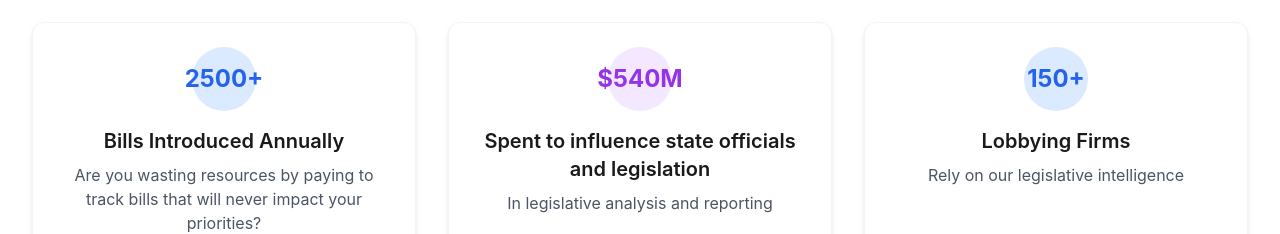
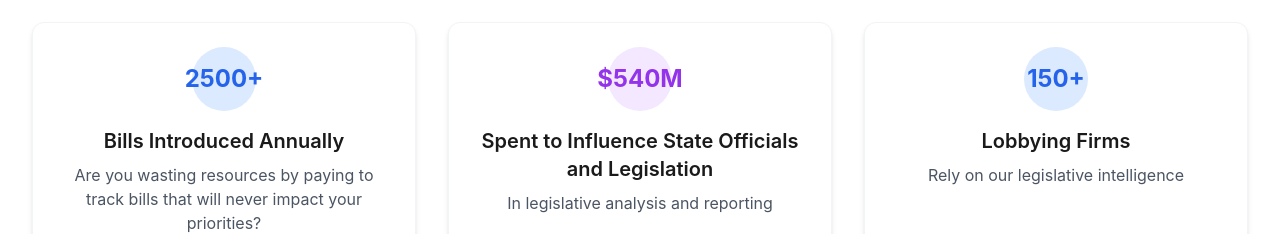
Before and after one commit to ehawked/legislative-report-app, a React (Vite) app: page / in a window 1280 px wide. Shown: the part 1140-1374 px from the top of the page. Built offline with nearby package versions, Linux system fonts and the light colour scheme.

Commit message:
Updated App.tsx

```diff
--- a/src/App.tsx
+++ b/src/App.tsx
@@ -246,7 +246,7 @@ function App() {
               <div className="w-16 h-16 rounded-full bg-purple-100 flex items-center justify-center mx-auto mb-4">
                 <span className="text-purple-600 text-2xl font-bold">$540M</span>
               </div>
-              <h3 className="text-xl font-semibold mb-2">Spent to influence state officials and legislation</h3>
+              <h3 className="text-xl font-semibold mb-2">Spent to Influence State Officials and Legislation</h3>
               <p className="text-gray-600">In legislative analysis and reporting</p>
             </Card>
 
```
